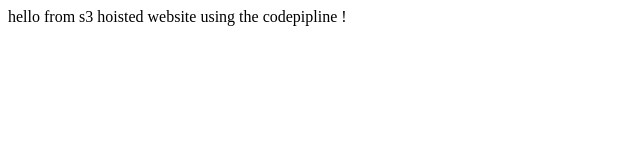
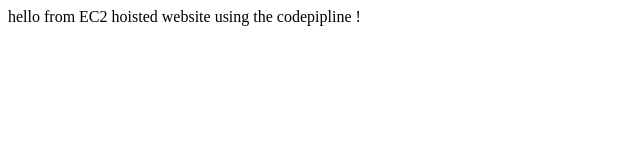
Before and after one commit to Madhusri02/ci-cd-workshop, a plain HTML site: page index.html in a window 1280 px wide. Shown: the full height of the page, 0-640 px from the left. Drawn offline with Linux system fonts and the light colour scheme.

Commit message:
Update index.html

```diff
--- a/index.html
+++ b/index.html
@@ -6,6 +6,6 @@
     <title>CI/CD Workshop</title>
 </head>
     <body>
-       hello from s3 hoisted website using the codepipline !
+       hello from EC2 hoisted website using the codepipline !
     </body>
 </html>
```
